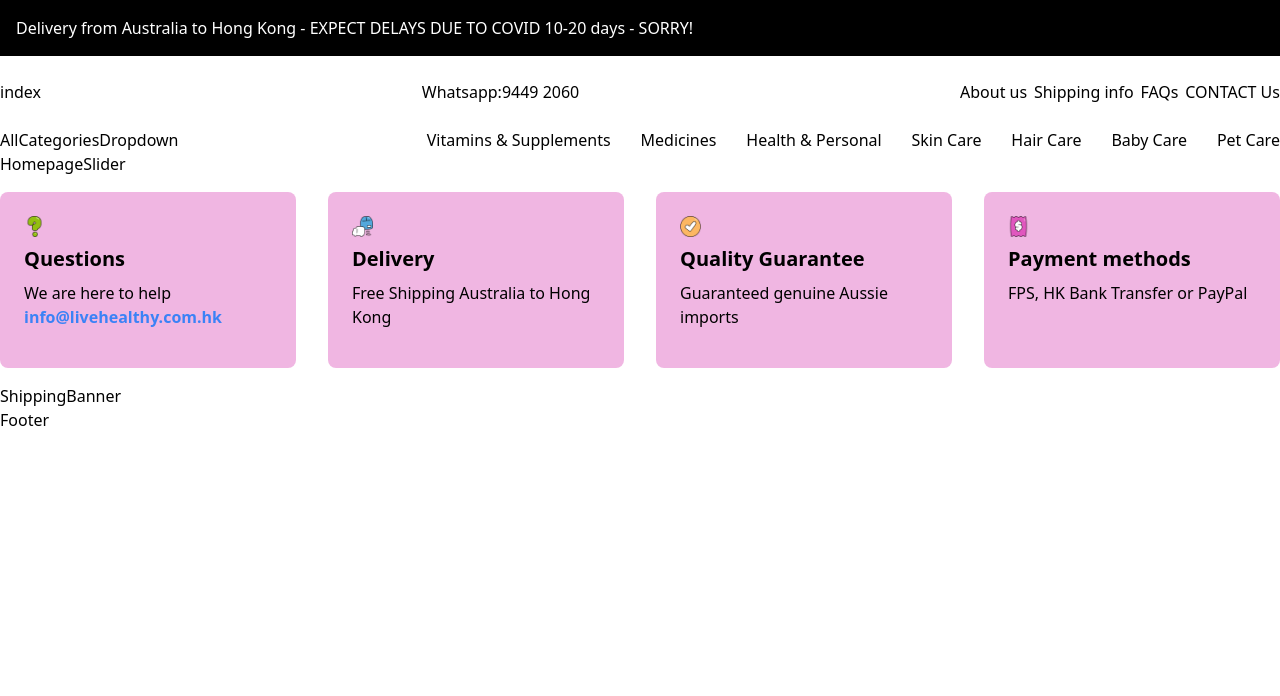
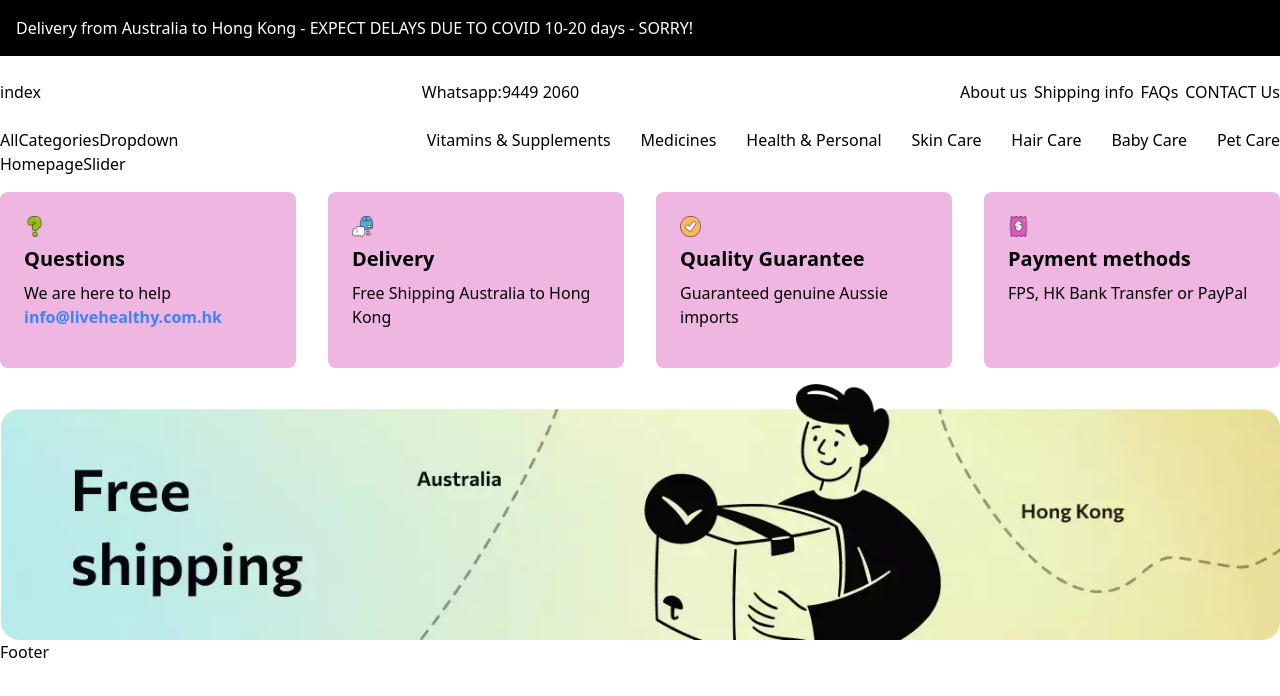
Before and after one commit to sailfishecommerce/main-store, a Next.js app: page / in a window 1280 px wide. Shown: the top 696 px of the page. Built offline with nearby package versions, Linux system fonts and the light colour scheme.

Commit message:
freeshipping banner added.

```diff
--- a/components/banners/ShippingBanner.tsx
+++ b/components/banners/ShippingBanner.tsx
@@ -1,3 +1,15 @@
+import Image from "next/image";
+
 export default function ShippingBanner() {
-  return <section>ShippingBanner</section>;
+  return (
+    <section>
+      <Image
+        src="/free-shipping.webp"
+        alt="free shipping"
+        height={280}
+        width={1400}
+        layout="responsive"
+      />
+    </section>
+  );
 }
```
Also changed, not shown: public/free-shipping.webp.
